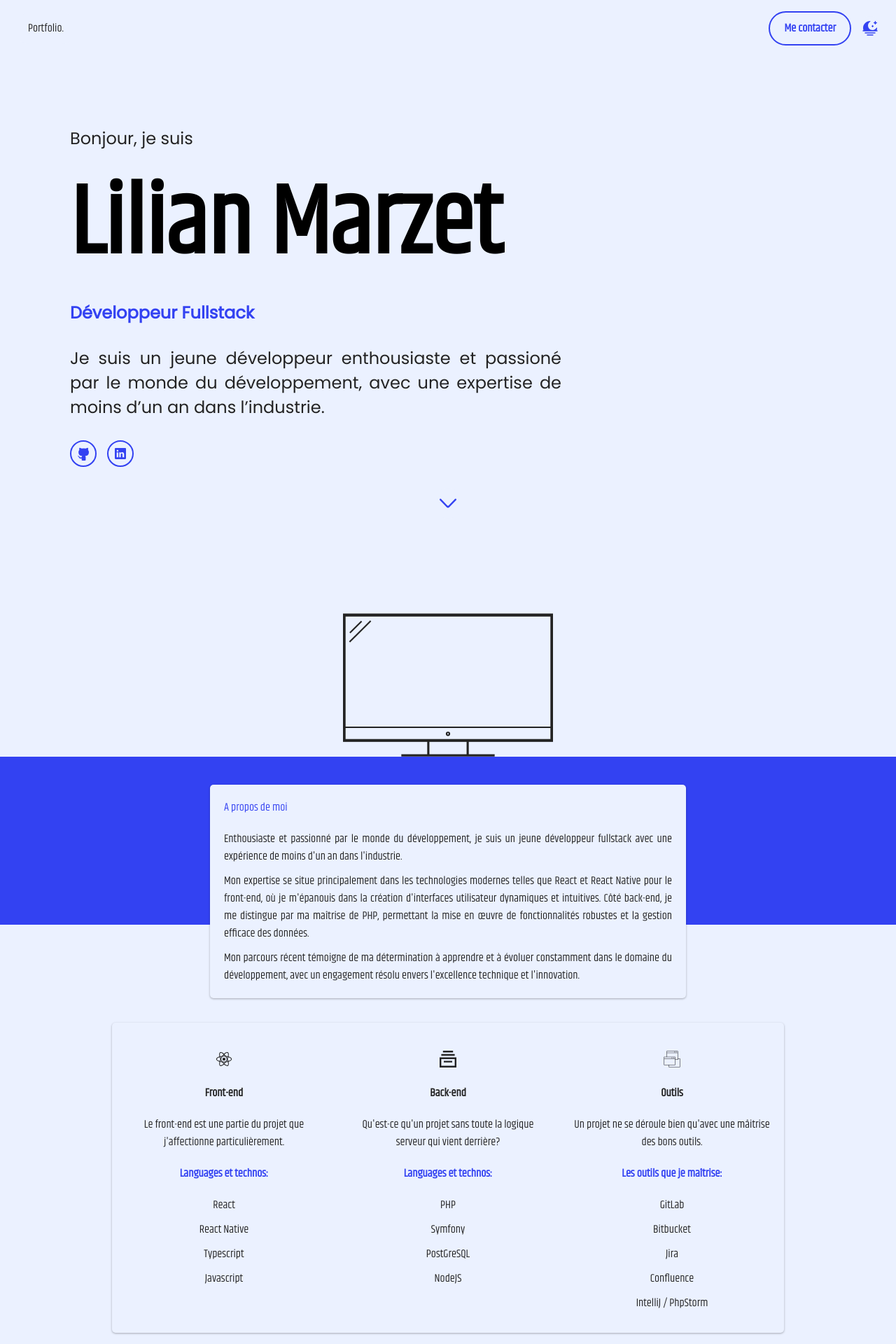
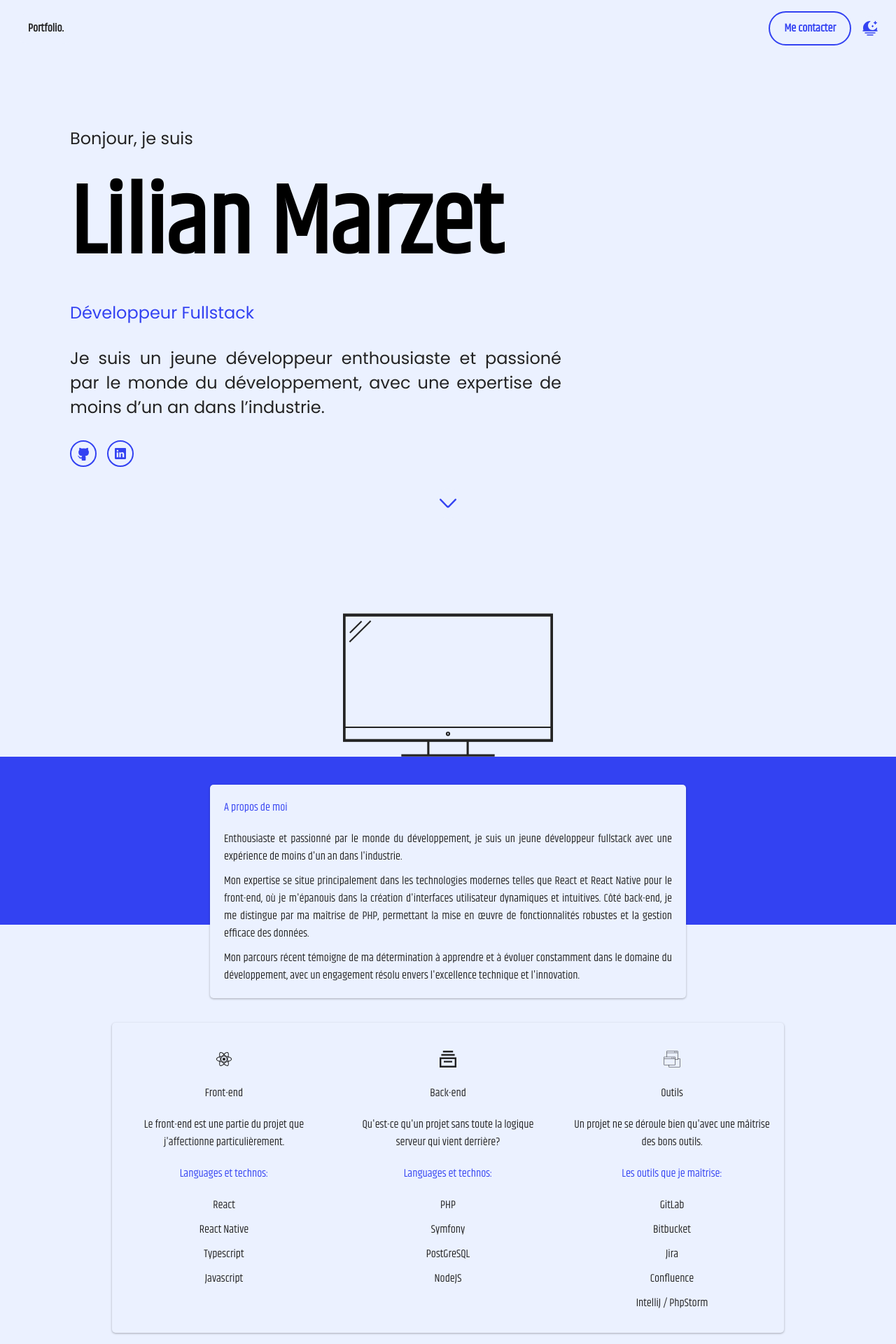
Before and after one commit to LilianMrzt/my-portfolio, a React (Create React App) app: page / in a window 1280 px wide. Shown: the top 1920 px of the page at 70% size. Built offline with nearby package versions, Linux system fonts and the light colour scheme.

Commit message:
[FEAT] Changement fontweight

```diff
--- a/src/interfaces/types/FontWeightType.ts
+++ b/src/interfaces/types/FontWeightType.ts
@@ -1,3 +1,5 @@
 export type FontWeightType =
-    | 'normal'
-    | 'bold'
+    | '400'
+    | '500'
+    | '600'
+    | '700'
--- a/src/styles/text.css
+++ b/src/styles/text.css
@@ -19,18 +19,32 @@
 }
 
 
+/** fontweight */
+
+.font-normal {
+    font-weight: normal;
+}
+
+.font-400 {
+    font-weight: 400;
+}
+
+.font-500 {
+    font-weight: 500;
+}
+
+.font-600 {
+    font-weight: 600;
+}
+
+.font-700 {
+    font-weight: 700;
+}
 
 
 
 
 
-.font-normal {
-    font-weight: normal;
-}
-
-.font-bold {
-    font-weight: 600;
-}
 
 .font-arial {
     font-family: Arial, serif;
--- a/src/ui/blocs/introductionScreen/IntroductionScreenIntroductionTextBloc.tsx
+++ b/src/ui/blocs/introductionScreen/IntroductionScreenIntroductionTextBloc.tsx
@@ -12,7 +12,7 @@ const IntroductionScreenIntroductionTextBloc = (): ReactElement => {
             </Text>
             <div className={'d-flex'}>
                 <Text
-                    fontWeight={'bold'}
+                    fontWeight={'700'}
                     color={'tertiary'}
                     size={'140px'}
                 >
@@ -22,7 +22,7 @@ const IntroductionScreenIntroductionTextBloc = (): ReactElement => {
             <Text
                 size={'24px'}
                 color={'primary'}
-                fontWeight={'bold'}
+                fontWeight={'500'}
                 font={'poppins'}
             >
               Développeur Fullstack
--- a/src/ui/components/cards/ProjectCard.tsx
+++ b/src/ui/components/cards/ProjectCard.tsx
@@ -30,9 +30,7 @@ const ProjectCard: FC<ProjectCardProps> = ({ project }): ReactElement => {
                 <img src={project?.image} alt={project.label} />
             </div>
             <div className={`hover-content ${isHovered ? 'fade-in' : 'fade-out'}`}>
-                <Text
-                    fontWeight={'bold'}
-                >
+                <Text>
                     {project.label}
                 </Text>
                 <Button
--- a/src/ui/components/cards/SkillCard.tsx
+++ b/src/ui/components/cards/SkillCard.tsx
@@ -30,7 +30,6 @@ const SkillCard: FC<SkillCardProps> = ({
                 className={'mb-20'}
             />
             <Text
-                fontWeight={'bold'}
                 className={'mb-20'}
             >
                 {content?.title}
@@ -42,7 +41,6 @@ const SkillCard: FC<SkillCardProps> = ({
                 {content.introductionSentence}
             </Text>
             <Text
-                fontWeight={'bold'}
                 className={'mb-20'}
                 color={'primary'}
             >
--- a/src/ui/components/common/Button.tsx
+++ b/src/ui/components/common/Button.tsx
@@ -6,7 +6,7 @@ import { Link } from 'react-router-dom'
 const Button: FC<ButtonProps> = ({
     label,
     size = '16px',
-    fontWeight = 'bold',
+    fontWeight = '600',
     className,
     backgroundColor = 'background',
     color = 'primary',
--- a/src/ui/components/common/Text.tsx
+++ b/src/ui/components/common/Text.tsx
@@ -6,7 +6,7 @@ const Text: FC<TextProps> = ({
     color = 'text',
     size = 'small',
     className,
-    fontWeight = 'normal',
+    fontWeight = '400',
     textAlign = 'justify',
     font = 'khand'
 }): ReactElement => {
--- a/src/ui/components/common/carousel/CarouselItem.tsx
+++ b/src/ui/components/common/carousel/CarouselItem.tsx
@@ -21,9 +21,7 @@ const CarouselItem: FC<CarouselItemProps> = ({
                 >
                     {`"${slide.testimony}"`}
                 </Text>
-                <Text
-                    fontWeight={'bold'}
-                >
+                <Text>
                     {slide.name}
                 </Text>
                 <Text>{`${slide.job}, ${slide.company}`}</Text>
--- a/src/ui/components/navigation/NavigationBar.tsx
+++ b/src/ui/components/navigation/NavigationBar.tsx
@@ -32,7 +32,6 @@ const NavigationBar: FC<NavigationBarProps> = ({
                 }}
                 border={'none'}
                 color={'text'}
-                fontWeight={'normal'}
                 hoverColor={'text'}
             />
             <div
--- a/src/ui/views/home-screen/MyWorkSection.tsx
+++ b/src/ui/views/home-screen/MyWorkSection.tsx
@@ -15,7 +15,6 @@ const MyWorkSection = (): ReactElement => {
     return (
         <div className={'pt-40 d-flex flex-column align-center'}>
             <Text
-                fontWeight={'bold'}
                 className={'mb-10'}
             >
                 Mes projets
--- a/src/ui/views/home-screen/TestimonialsSections.tsx
+++ b/src/ui/views/home-screen/TestimonialsSections.tsx
@@ -13,7 +13,6 @@ const TestimonialsSections = (): ReactElement => {
     return (
         <div className={'d-flex flex-column align-center pb-40'}>
             <Text
-                fontWeight={'bold'}
                 className={'mb-10'}
             >
                 Témoignages
```
